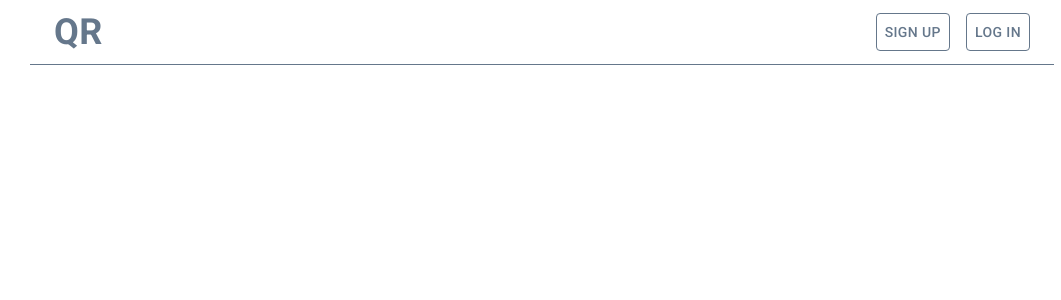
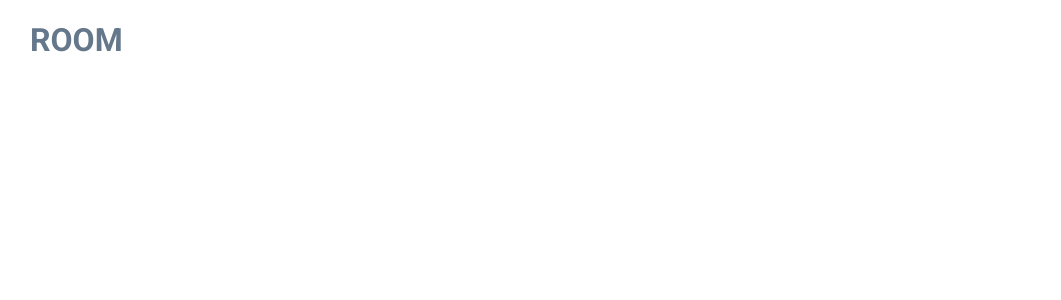
Before and after one commit to julesadikhanyan/qroom-client, a React app: page /room in a window 1280 px wide. Shown: the top 300 px of the page, without its empty margins (98-1159 px from the left). Built offline with nearby package versions, Linux system fonts and the light colour scheme.

Commit message:
Create room page

```diff
--- a/src/App.tsx
+++ b/src/App.tsx
@@ -3,16 +3,18 @@ import { BrowserRouter, Route, Switch, Redirect } from "react-router-dom";
 
 import Rooms from "./pages/Rooms";
 import "./style/App.scss";
-import Header from "./components/Header";
+import Room from "./pages/Room";
 
 const App: React.FC = () => {
     return (
         <BrowserRouter>
-            <Header/>
             <Switch>
                 <Route exact path="/" render={() => <Redirect to="/rooms"/>}/>
                 <Route exact path="/rooms">
                     <Rooms/>
+                </Route>
+                <Route exact path="/room">
+                    <Room/>
                 </Route>
             </Switch>
         </BrowserRouter>
--- /dev/null
+++ b/src/pages/Room/index.tsx
@@ -0,0 +1,9 @@
+import React from "react";
+
+const Room: React.FC = () => {
+    return (
+        <h1>ROOM</h1>
+    )
+}
+
+export default Room;
--- a/src/pages/Rooms/index.tsx
+++ b/src/pages/Rooms/index.tsx
@@ -2,6 +2,7 @@ import React from "react";
 import { Typography, Box, styled, Grid } from "@mui/material";
 
 import theme from "../../style/theme";
+import Header from "../../components/Header";
 
 const StyledTypography = styled(Typography)({
     textAlign: "center"
@@ -25,6 +26,7 @@ const listOfRooms: Array<string> = [
 const Rooms: React.FC = () => {
     return (
         <Box sx={{ marginBottom: "20px" }}>
+            <Header/>
             <StyledTypography
                 sx={{
                     fontSize: 72,
```
